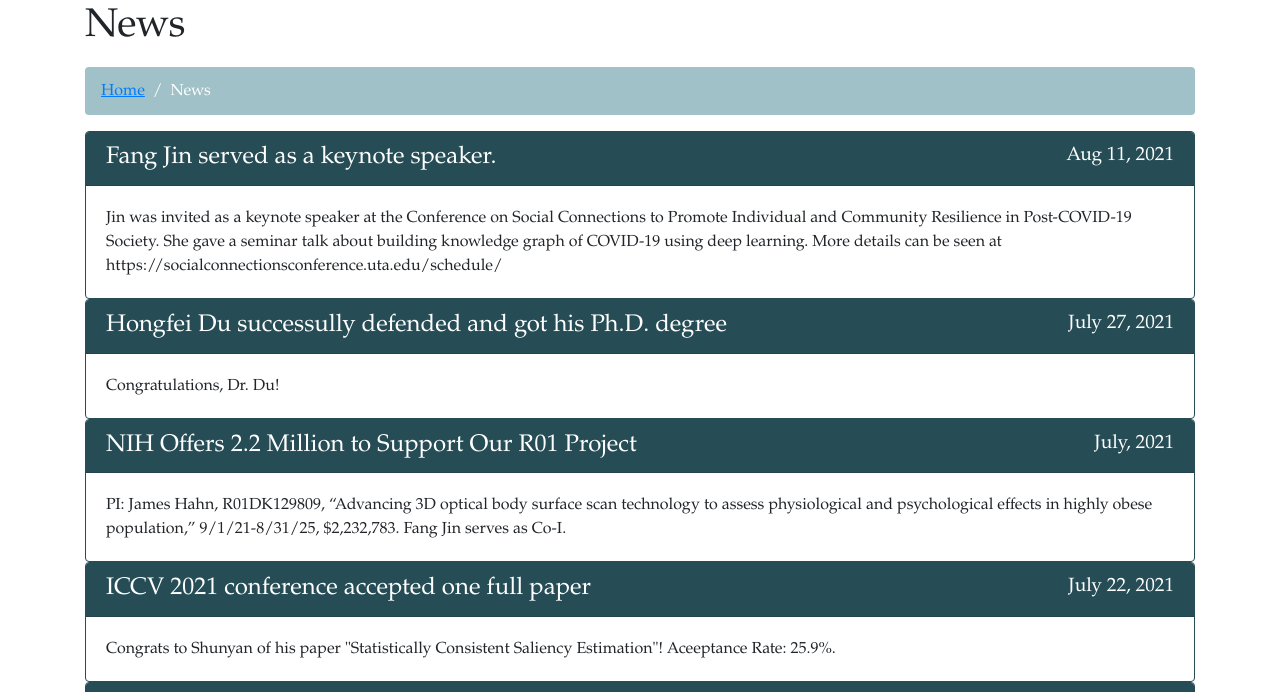
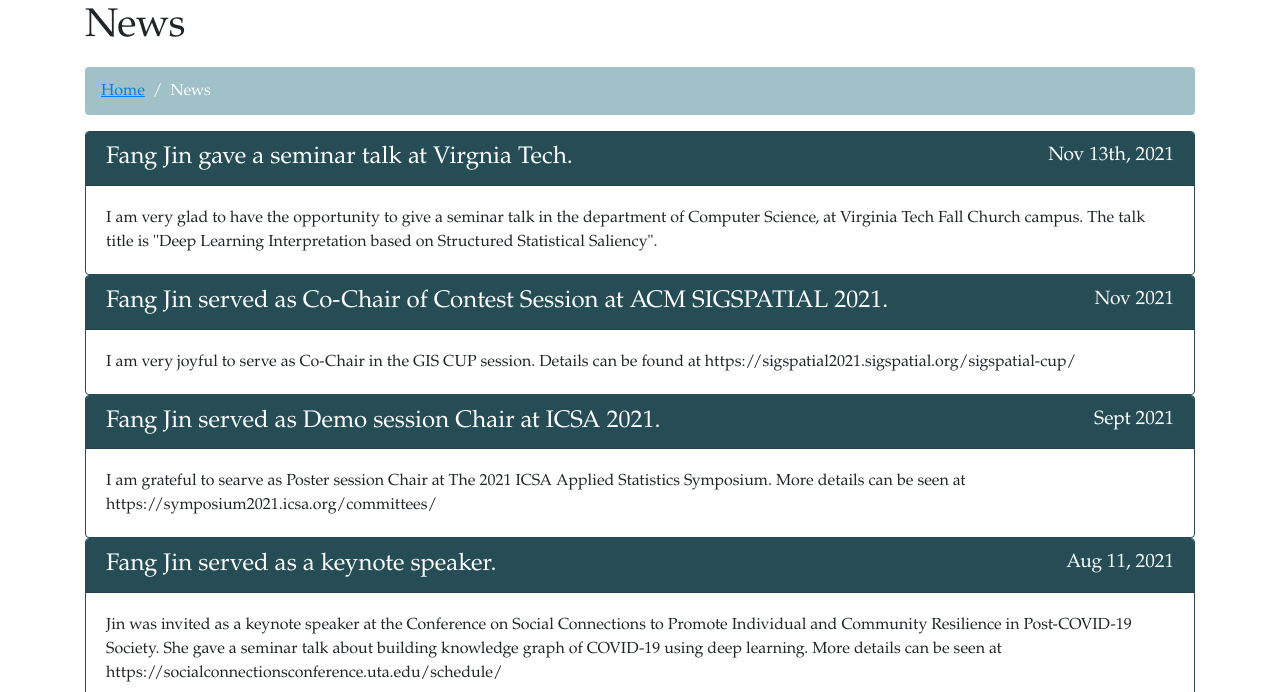
Before and after one commit to fangjin/fangjinlab, a plain HTML site: page news.html in a window 1280 px wide. Shown: the part 82-774 px from the top of the page. Drawn offline with Linux system fonts and the light colour scheme.

Commit message:
update chairs

```diff
--- a/news.html
+++ b/news.html
@@ -104,6 +104,51 @@
 				</li>
 				<li class="breadcrumb-item active">News</li>
 			</ol>
+			<div class="row">
+				<div class="col-lg-12 mb-12">
+					<div class="card h-100">
+						<h4 class="card-header">Fang Jin gave a seminar talk at Virgnia Tech.
+							<small style="float: right">Nov 13th, 2021
+							</small>
+						</h4>
+						<div class="card-body"><p class="card-text"> I am very glad to have the opportunity to give a seminar talk in the department of Computer Science,
+							at Virginia Tech Fall Church campus. The talk title is "Deep Learning Interpretation based on Structured Statistical Saliency".
+
+							</div>
+					</div>
+				</div>
+			</div>
+
+			<div class="row">
+				<div class="col-lg-12 mb-12">
+					<div class="card h-100">
+						<h4 class="card-header">Fang Jin served as Co-Chair of Contest Session at ACM SIGSPATIAL 2021.
+							<small style="float: right">Nov 2021
+							</small>
+						</h4>
+						<div class="card-body"><p class="card-text"> I am very joyful to serve as Co-Chair in the GIS CUP session.
+							Details can be found at https://sigspatial2021.sigspatial.org/sigspatial-cup/
+
+							</div>
+					</div>
+				</div>
+			</div>
+
+			<div class="row">
+				<div class="col-lg-12 mb-12">
+					<div class="card h-100">
+						<h4 class="card-header">Fang Jin served as Demo session Chair at ICSA 2021.
+							<small style="float: right">Sept 2021
+							</small>
+						</h4>
+						<div class="card-body"><p class="card-text"> I am grateful to searve as Poster session Chair at The 2021 ICSA Applied Statistics Symposium.
+								More details can be seen at https://symposium2021.icsa.org/committees/
+
+							</div>
+					</div>
+				</div>
+			</div>
+
 			<div class="row">
 				<div class="col-lg-12 mb-12">
 					<div class="card h-100">
```
